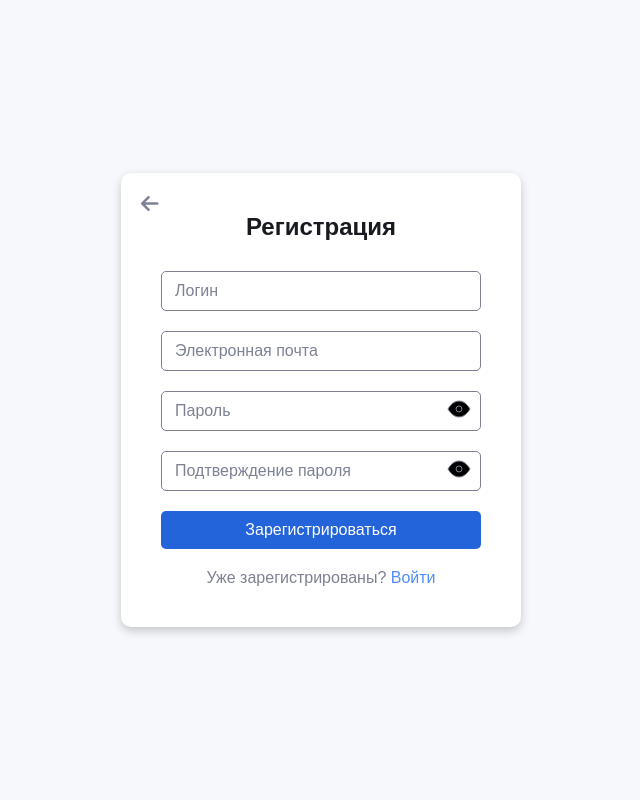
After one commit to J0muty/checkers, a FastAPI app: page /register in a window 1280 px wide. The commit adds this page. Shown: the whole page, without its empty margins (319-959 px from the left). Run offline with FastAPI, Linux system fonts and the light colour scheme; parts of the project's set-up code (start-up, migrations or seed data) failed here and were passed over.

Commit message:
+ логин + регистрация + БД (приложение запускается)

```diff
--- a/src/app/routers/auth_router.py
+++ b/src/app/routers/auth_router.py
@@ -1,4 +1,3 @@
-# src/app/routers/auth_router.py
 from fastapi import APIRouter, Request
 from fastapi.responses import HTMLResponse
 from src.settings.settings import templates
--- a/src/app/static/base/base.css
+++ b/src/app/static/base/base.css
@@ -13,7 +13,7 @@
     --border-radius: 12px;
 }
 
-body.dark-mode {
+.dark-mode {
     --background-color: #181A20;
     --surface-color: #22232B;
     --button-color: #0057fa;
--- /dev/null
+++ b/src/app/static/register/register.css
@@ -0,0 +1,163 @@
+*, *::before, *::after {
+    box-sizing: border-box;
+    margin: 0;
+    padding: 0;
+}
+
+@media (prefers-color-scheme: dark) {
+    :root {
+        --background: #181A20;
+        --surface: #22232B;
+        --text-primary: #FFFFFF;
+        --text-secondary: #A3A6B7;
+        --button: #0057fa;
+        --accent-start: #4F8CFF;
+        --accent-end: #B94EFF;
+    }
+}
+@media (prefers-color-scheme: light) {
+    :root {
+        --background: #F6F8FB;
+        --surface: #FFFFFF;
+        --text-primary: #181A20;
+        --text-secondary: #7D8193;
+        --button: #2464DB;
+        --accent-start: #4F8CFF;
+        --accent-end: #B94EFF;
+    }
+}
+
+body {
+    background-color: var(--background);
+    color: var(--text-primary);
+    font-family: Arial, sans-serif;
+    display: flex;
+    justify-content: center;
+    align-items: center;
+    min-height: 100vh;
+}
+
+.container {
+    position: relative;
+    background-color: var(--surface);
+    padding: 40px;
+    border-radius: 10px;
+    box-shadow: 0 4px 10px rgba(0,0,0,0.2);
+    width: 100%;
+    max-width: 400px;
+}
+
+.back-arrow {
+    position: absolute;
+    top: 20px;
+    left: 20px;
+    font-size: 20px;
+    color: var(--text-secondary);
+    text-decoration: none;
+    z-index: 2;
+}
+
+.back-arrow:hover {
+    color: var(--accent-start);
+}
+
+h1 {
+    text-align: center;
+    margin-bottom: 30px;
+    font-size: 24px;
+}
+
+.input-group {
+    position: relative;
+    margin-bottom: 20px;
+}
+
+.input-group input {
+    width: 100%;
+    padding: 10px;
+    border: 1px solid var(--text-secondary);
+    border-radius: 5px;
+    background-color: transparent;
+    color: var(--text-primary);
+    font-size: 16px;
+}
+
+.input-group.has-toggle input {
+    padding-right: 40px;
+}
+
+.input-group label {
+    position: absolute;
+    top: 50%;
+    left: 10px;
+    transform: translateY(-50%);
+    color: var(--text-secondary);
+    pointer-events: none;
+    transition: all 0.3s ease;
+    background-color: var(--surface);
+    padding: 0 4px;
+    z-index: 1;
+}
+
+.input-group input:focus + label,
+.input-group input:not(:placeholder-shown) + label {
+    top: 0;
+    left: 10px;
+    font-size: 12px;
+    color: var(--accent-start);
+}
+
+.input-group input:focus {
+    border-color: var(--accent-start);
+    outline: none;
+    box-shadow: 0 0 5px var(--accent-start);
+}
+
+.toggle-password {
+    position: absolute;
+    right: 10px;
+    top: 50%;
+    transform: translateY(-50%);
+    cursor: pointer;
+}
+
+.toggle-password svg {
+    width: 24px;
+    height: 24px;
+    stroke: var(--text-secondary);
+}
+
+.toggle-password .eye-slash {
+    display: none;
+}
+
+button {
+    width: 100%;
+    padding: 10px;
+    background-color: var(--button);
+    color: #FFFFFF;
+    border: none;
+    border-radius: 5px;
+    font-size: 16px;
+    cursor: pointer;
+    transition: filter 0.3s;
+}
+
+button:hover {
+    filter: brightness(0.9);
+}
+
+p {
+    text-align: center;
+    margin-top: 20px;
+    color: var(--text-secondary);
+}
+
+p a {
+    color: var(--accent-start);
+    text-decoration: none;
+}
+
+p a:hover {
+    text-decoration: underline;
+}
--- /dev/null
+++ b/src/app/static/register/register.js
@@ -0,0 +1,12 @@
+document.querySelectorAll('.toggle-password').forEach(toggle => {
+    toggle.addEventListener('click', () => {
+        const pwd = document.getElementById('password');
+        const pwd2 = document.getElementById('confirm-password');
+        const isHidden = pwd.type === 'password';
+        pwd.type = pwd2.type = isHidden ? 'text' : 'password';
+        document.querySelectorAll('.toggle-password').forEach(t => {
+            t.querySelector('.eye').style.display = isHidden ? 'none' : 'inline';
+            t.querySelector('.eye-slash').style.display = isHidden ? 'inline' : 'none';
+        });
+    });
+});
--- a/src/app/templates/base.html
+++ b/src/app/templates/base.html
@@ -3,6 +3,11 @@
 <head>
     <meta charset="UTF-8">
     <meta name="viewport" content="width=device-width, initial-scale=1.0">
+    <script>
+        if (localStorage.theme === 'dark') {
+            document.documentElement.classList.add('dark-mode');
+        }
+    </script>
     <title>{% block title %}TheCheckers{% endblock %}</title>
     <link rel="stylesheet" href="https://cdnjs.cloudflare.com/ajax/libs/font-awesome/5.15.4/css/all.min.css">
     <link rel="stylesheet" href="/static/base/base.css">
--- a/src/app/templates/home.html
+++ b/src/app/templates/home.html
@@ -1,6 +1,6 @@
 {% extends 'base.html' %}
 
-{% block title %}Home{% endblock %}
+{% block title %}Главная страница{% endblock %}
 
 {% block extra_css %}
 <link rel="stylesheet" href="/static/home/home.css">
--- /dev/null
+++ b/src/app/templates/register.html
@@ -0,0 +1,46 @@
+<!DOCTYPE html>
+<html lang="ru">
+<head>
+    <meta charset="UTF-8">
+    <title>Регистрация</title>
+    <link rel="stylesheet" href="/static/register/register.css">
+    <link rel="stylesheet" href="https://cdnjs.cloudflare.com/ajax/libs/font-awesome/6.4.0/css/all.min.css">
+</head>
+<body>
+    <main class="container">
+        <a href="/" class="back-arrow">
+            <i class="fa-solid fa-arrow-left"></i>
+        </a>
+        <h1>Регистрация</h1>
+        <form>
+            <div class="input-group">
+                <input type="text" id="login" name="login" placeholder=" " required>
+                <label for="login">Логин</label>
+            </div>
+            <div class="input-group">
+                <input type="email" id="email" name="email" placeholder=" " required>
+                <label for="email">Электронная почта</label>
+            </div>
+            <div class="input-group has-toggle">
+                <input type="password" id="password" name="password" placeholder=" " required>
+                <label for="password">Пароль</label>
+                <span class="toggle-password">
+                    <svg class="eye" viewBox="0 0 24 24"><path d="M1 12s4-8 11-8 11 8 11 8-4 8-11 8-11-8-11-8z"/><circle cx="12" cy="12" r="3"/></svg>
+                    <svg class="eye-slash" viewBox="0 0 24 24"><path d="M17.94 17.94A10.07 10.07 0 0 1 12 20c-7 0-11-8-11-8a18.45 18.45 0 0 1 5.06-5.94M9.9 4.24A9.12 9.12 0 0 1 12 4c7 0 11 8 11 8a18.5 18.5 0 0 1-2.16 3.19m-6.72-1.07a3 3 0 1 1-4.24-4.24"/><line x1="1" y1="1" x2="23" y2="23"/></svg>
+                </span>
+            </div>
+            <div class="input-group has-toggle">
+                <input type="password" id="confirm-password" name="confirm-password" placeholder=" " required>
+                <label for="confirm-password">Подтверждение пароля</label>
+                <span class="toggle-password">
+                    <svg class="eye" viewBox="0 0 24 24"><path d="M1 12s4-8 11-8 11 8 11 8-4 8-11 8-11-8-11-8z"/><circle cx="12" cy="12" r="3"/></svg>
+                    <svg class="eye-slash" viewBox="0 0 24 24"><path d="M17.94 17.94A10.07 10.07 0 0 1 12 20c-7 0-11-8-11-8a18.45 18.45 0 0 1 5.06-5.94M9.9 4.24A9.12 9.12 0 0 1 12 4c7 0 11 8 11 8a18.5 18.5 0 0 1-2.16 3.19m-6.72-1.07a3 3 0 1 1-4.24-4.24"/><line x1="1" y1="1" x2="23" y2="23"/></svg>
+                </span>
+            </div>
+            <button type="submit">Зарегистрироваться</button>
+        </form>
+        <p>Уже зарегистрированы? <a href="/login">Войти</a></p>
+    </main>
+    <script src="/static/register/register.js"></script>
+</body>
+</html>
--- a/src/main.py
+++ b/src/main.py
@@ -4,11 +4,12 @@ from contextlib import asynccontextmanager
 from starlette.middleware.sessions import SessionMiddleware
 from src.app.routers import pages_router, auth_router
 from src.settings.settings import static_files
+from src.base import postgres, redis
 
 @asynccontextmanager
 async def lifespan(_app: FastAPI):
-
-
+    await postgres.init_db()
+    await redis.check_redis_connection()
     yield
 
 app = FastAPI(lifespan=lifespan)
```
Also changed, not shown: requirements.txt (+9 -0 lines), src/app/static/base/base.js (+4 -4 lines), src/app/static/login/login.css (added, +163 -0 lines), src/app/static/login/login.js (added, +15 -0 lines), src/app/templates/login.html (added, +34 -0 lines), src/app/utils/security.py (added, +17 -0 lines), src/base/postgres.py (added, +95 -0 lines), src/base/postgres_models.py (added, +13 -0 lines), src/base/redis.py (added, +24 -0 lines), src/settings/config.py (+18 -0 lines), 1 other file.
